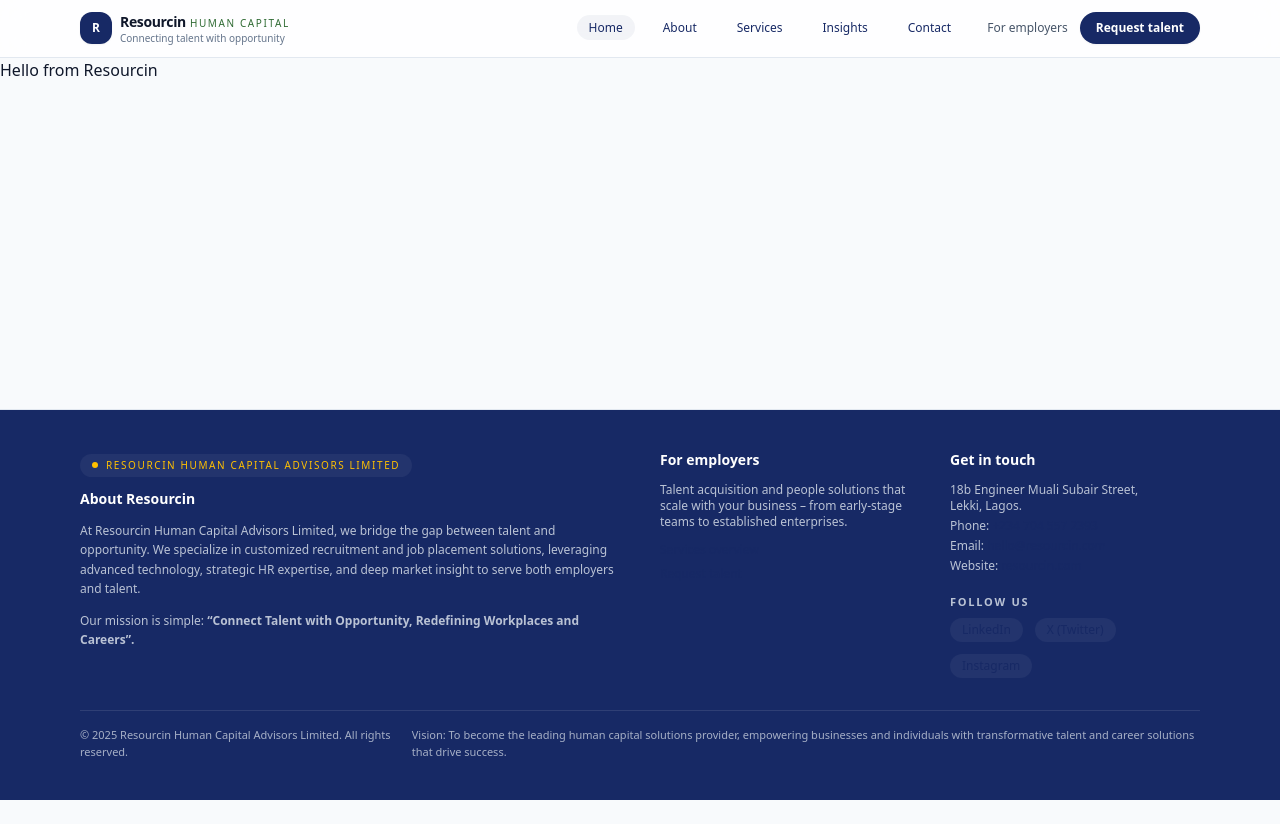
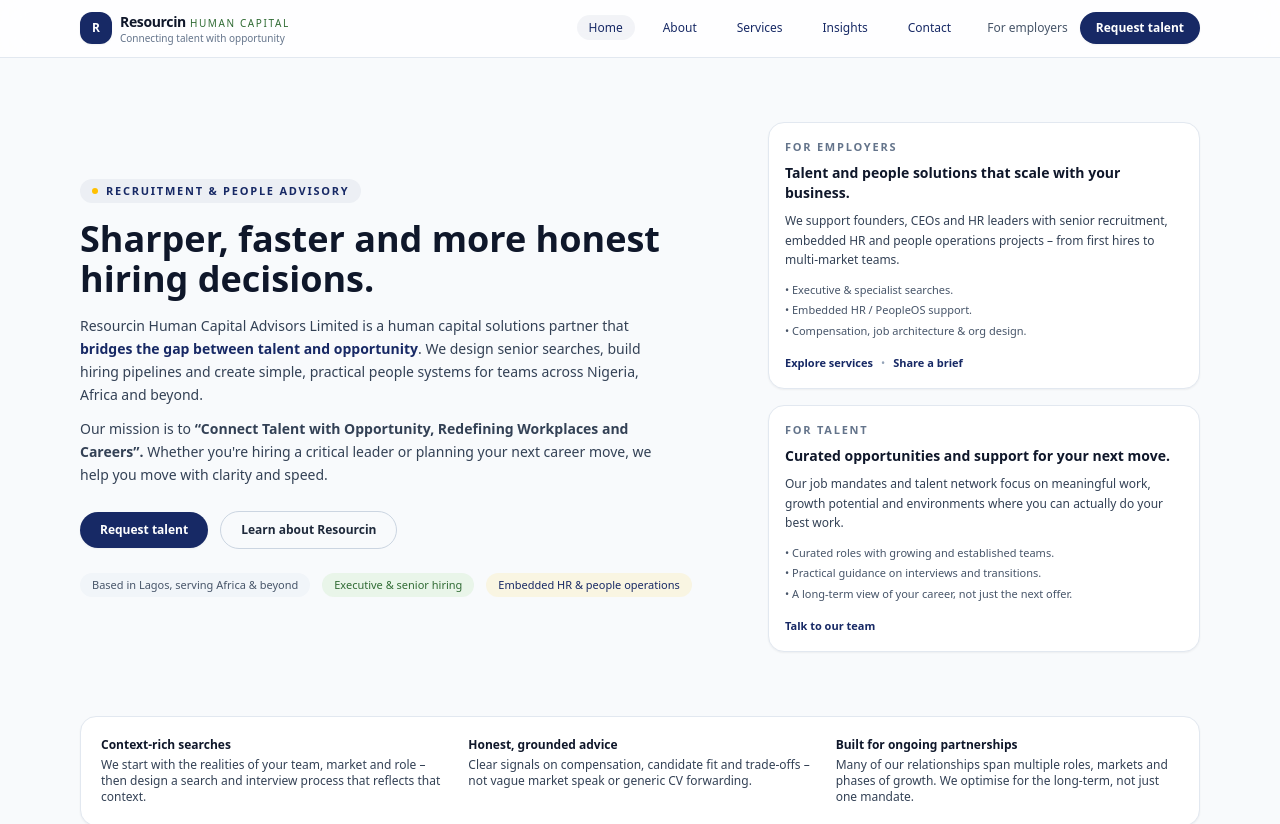
Before and after one commit to xieph-hub/resourcin-site, a Next.js app: page / in a window 1280 px wide. Shown: the top 824 px of the page. Before the commit the page ends 800 px from the top, so only its background shows below. Built offline with nearby package versions, Linux system fonts and the light colour scheme.

Commit message:
Update page.tsx

```diff
--- a/app/page.tsx
+++ b/app/page.tsx
@@ -1,4 +1,166 @@
 // app/page.tsx
+import Link from "next/link";
+
 export default function HomePage() {
-  return <div>Hello from Resourcin</div>;
+  return (
+    <div className="mx-auto max-w-6xl px-4 py-16 space-y-16">
+      {/* HERO */}
+      <section className="grid gap-10 md:grid-cols-[minmax(0,3fr)_minmax(0,2fr)] md:items-center">
+        {/* Left: Story + CTAs */}
+        <div>
+          <p className="inline-flex items-center gap-2 rounded-full bg-brandBlue/5 px-3 py-1 text-[11px] font-semibold uppercase tracking-[0.16em] text-brandBlue">
+            <span className="h-1.5 w-1.5 rounded-full bg-brandYellow" />
+            Recruitment &amp; people advisory
+          </p>
+
+          <h1 className="mt-4 text-3xl font-semibold leading-tight text-slate-900 md:text-4xl">
+            Sharper, faster and more honest hiring decisions.
+          </h1>
+
+          <p className="mt-4 max-w-xl text-sm leading-relaxed text-slate-700">
+            Resourcin Human Capital Advisors Limited is a human capital
+            solutions partner that{" "}
+            <span className="font-semibold text-brandBlue">
+              bridges the gap between talent and opportunity
+            </span>
+            . We design senior searches, build hiring pipelines and create
+            simple, practical people systems for teams across Nigeria, Africa
+            and beyond.
+          </p>
+
+          <p className="mt-3 max-w-xl text-sm leading-relaxed text-slate-700">
+            Our mission is to{" "}
+            <span className="font-semibold">
+              “Connect Talent with Opportunity, Redefining Workplaces and
+              Careers”.
+            </span>{" "}
+            Whether you&apos;re hiring a critical leader or planning your next
+            career move, we help you move with clarity and speed.
+          </p>
+
+          <div className="mt-6 flex flex-wrap items-center gap-3">
+            <Link
+              href="/for-employers/request-talent"
+              className="inline-flex items-center rounded-full bg-brandBlue px-5 py-2.5 text-xs font-semibold text-white shadow-sm transition hover:bg-[#101b47]"
+            >
+              Request talent
+            </Link>
+            <Link
+              href="/about"
+              className="inline-flex items-center rounded-full border border-slate-300 px-5 py-2.5 text-xs font-semibold text-slate-800 hover:border-brandBlue hover:bg-brandBlue/5"
+            >
+              Learn about Resourcin
+            </Link>
+          </div>
+
+          <div className="mt-6 flex flex-wrap gap-3 text-[11px] text-slate-600">
+            <span className="inline-flex items-center rounded-full bg-slate-100 px-3 py-1">
+              Based in Lagos, serving Africa &amp; beyond
+            </span>
+            <span className="inline-flex items-center rounded-full bg-brandLightGreen/10 px-3 py-1 text-brandDarkGreen">
+              Executive &amp; senior hiring
+            </span>
+            <span className="inline-flex items-center rounded-full bg-brandYellow/10 px-3 py-1 text-brandBlue">
+              Embedded HR &amp; people operations
+            </span>
+          </div>
+        </div>
+
+        {/* Right: Employer / Talent panels */}
+        <div className="space-y-4">
+          <div className="rounded-2xl border border-slate-200 bg-white p-4 shadow-sm">
+            <p className="text-[11px] font-semibold uppercase tracking-[0.16em] text-slate-500">
+              For employers
+            </p>
+            <h2 className="mt-2 text-sm font-semibold text-slate-900">
+              Talent and people solutions that scale with your business.
+            </h2>
+            <p className="mt-2 text-xs leading-relaxed text-slate-700">
+              We support founders, CEOs and HR leaders with senior recruitment,
+              embedded HR and people operations projects – from first hires to
+              multi-market teams.
+            </p>
+            <ul className="mt-3 space-y-1 text-[11px] text-slate-600">
+              <li>• Executive &amp; specialist searches.</li>
+              <li>• Embedded HR / PeopleOS support.</li>
+              <li>• Compensation, job architecture &amp; org design.</li>
+            </ul>
+            <div className="mt-4 flex flex-wrap gap-2">
+              <Link
+                href="/services"
+                className="text-[11px] font-semibold text-brandBlue hover:underline"
+              >
+                Explore services
+              </Link>
+              <span className="text-[11px] text-slate-400">•</span>
+              <Link
+                href="/for-employers/request-talent"
+                className="text-[11px] font-semibold text-brandBlue hover:underline"
+              >
+                Share a brief
+              </Link>
+            </div>
+          </div>
+
+          <div className="rounded-2xl border border-slate-200 bg-white p-4 shadow-sm">
+            <p className="text-[11px] font-semibold uppercase tracking-[0.16em] text-slate-500">
+              For talent
+            </p>
+            <h2 className="mt-2 text-sm font-semibold text-slate-900">
+              Curated opportunities and support for your next move.
+            </h2>
+            <p className="mt-2 text-xs leading-relaxed text-slate-700">
+              Our job mandates and talent network focus on meaningful work,
+              growth potential and environments where you can actually do your
+              best work.
+            </p>
+            <ul className="mt-3 space-y-1 text-[11px] text-slate-600">
+              <li>• Curated roles with growing and established teams.</li>
+              <li>• Practical guidance on interviews and transitions.</li>
+              <li>• A long-term view of your career, not just the next offer.</li>
+            </ul>
+            <div className="mt-4 flex flex-wrap gap-2">
+              <Link
+                href="/contact"
+                className="text-[11px] font-semibold text-brandBlue hover:underline"
+              >
+                Talk to our team
+              </Link>
+            </div>
+          </div>
+        </div>
+      </section>
+
+      {/* Why Resourcin strip */}
+      <section className="grid gap-6 rounded-2xl border border-slate-200 bg-white p-5 shadow-sm md:grid-cols-3">
+        <div>
+          <p className="text-xs font-semibold text-slate-900">
+            Context-rich searches
+          </p>
+          <p className="mt-1 text-xs text-slate-700">
+            We start with the realities of your team, market and role – then
+            design a search and interview process that reflects that context.
+          </p>
+        </div>
+        <div>
+          <p className="text-xs font-semibold text-slate-900">
+            Honest, grounded advice
+          </p>
+          <p className="mt-1 text-xs text-slate-700">
+            Clear signals on compensation, candidate fit and trade-offs – not
+            vague market speak or generic CV forwarding.
+          </p>
+        </div>
+        <div>
+          <p className="text-xs font-semibold text-slate-900">
+            Built for ongoing partnerships
+          </p>
+          <p className="mt-1 text-xs text-slate-700">
+            Many of our relationships span multiple roles, markets and phases of
+            growth. We optimise for the long-term, not just one mandate.
+          </p>
+        </div>
+      </section>
+    </div>
+  );
 }
```
